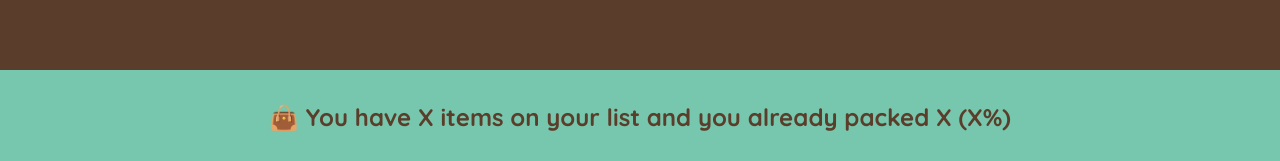
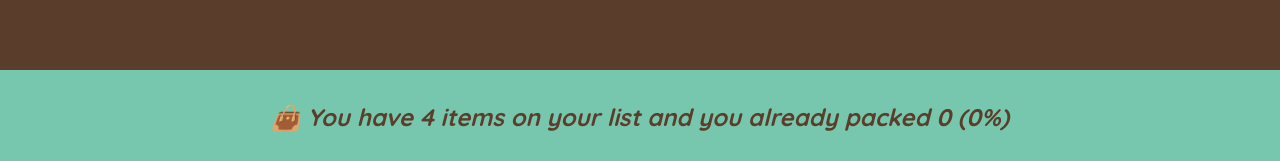
Before and after one commit to vigneriCodez/travel-pack-parakeet, a React (Create React App) app: page / in a window 1280 px wide. Shown: the part 636-797 px from the top of the page. Built offline with nearby package versions, Linux system fonts and the light colour scheme.

Commit message:
add derived state to Stats/footer

```diff
--- a/src/components/App.js
+++ b/src/components/App.js
@@ -44,7 +44,7 @@ function App() {
 				onDeleteItem={handleDeleteItem}
 				onToggleItem={handleToggleItem}
 			/>
-			<Stats />
+			<Stats items={items} />
 		</div>
 	);
 }
--- a/src/components/Stats.js
+++ b/src/components/Stats.js
@@ -1,9 +1,24 @@
 import React from 'react';
 
-function Stats() {
+function Stats({ items }) {
+	if (!items.length)
+		return (
+			<p className='stats'>
+				<em>Start adding some items to your list!🚀</em>
+			</p>
+		);
+
+	const itemsCount = items.length;
+	const itemsPacked = items.filter((item) => item.packed).length;
+	const packedPecentage = Math.round((itemsPacked / itemsCount) * 100);
+
 	return (
 		<footer className='stats'>
-			👜 You have X items on your list and you already packed X (X%)
+			<em>
+				{packedPecentage === 100
+					? 'You got everything ready to go!!! ✈️'
+					: `👜 You have ${itemsCount} items on your list and you already packed ${itemsPacked} (${packedPecentage}%)`}
+			</em>
 		</footer>
 	);
 }
```
